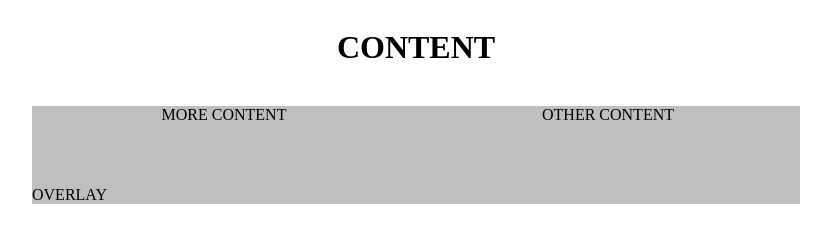
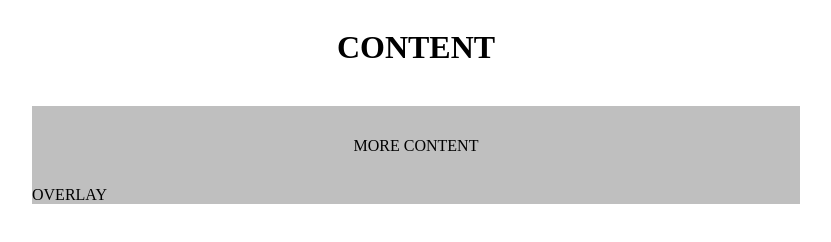
Before and after one commit to andrewflbarnes/bug-20201120-chromium-chrome-css-render, a plain HTML site: page index.html in a window 1280 px wide. Shown: the whole page, without its empty margins (224-1055 px from the left). Drawn offline with Linux system fonts and the light colour scheme.

Commit message:
Simplify example a little
- Reduce affected grid size, contents and remove unnecessary classes

```diff
--- a/index.html
+++ b/index.html
@@ -93,25 +93,19 @@
 
             <!-- repeatable block/component -->
             <div
-              class="grid grid-rows-2 text-center w-full grid-cols-2"
-              style="height: 100%; align-items: baseline"
+              class="text-center w-full"
+              style="display: grid; height: 100%; align-items: baseline"
             >
               <!-- affected div -->
               <!-- setting width: 100% doesn't alleviate the issue-->
-              <div class="row-start-1 col-span-2">
+              <div>
                 <h1>CONTENT</h1>
               </div>
 
               <!-- affected div -->
               <!-- setting width: 100% doesn't alleviate the issue-->
-              <div class="row-start-2">
+              <div>
                 <span>MORE CONTENT</span>
-              </div>
-
-              <!-- affected div -->
-              <!-- setting width: 100% doesn't alleviate the issue-->
-              <div class="row-start-2">
-                <span>OTHER CONTENT</span>
               </div>
             </div>
           </div>
```
